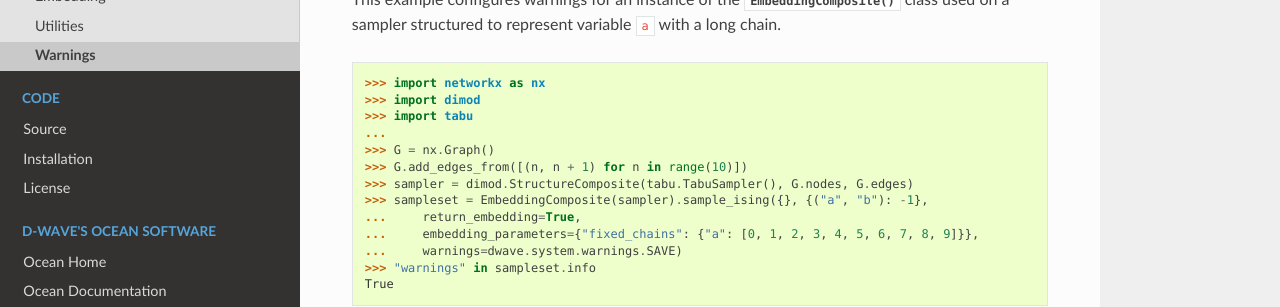
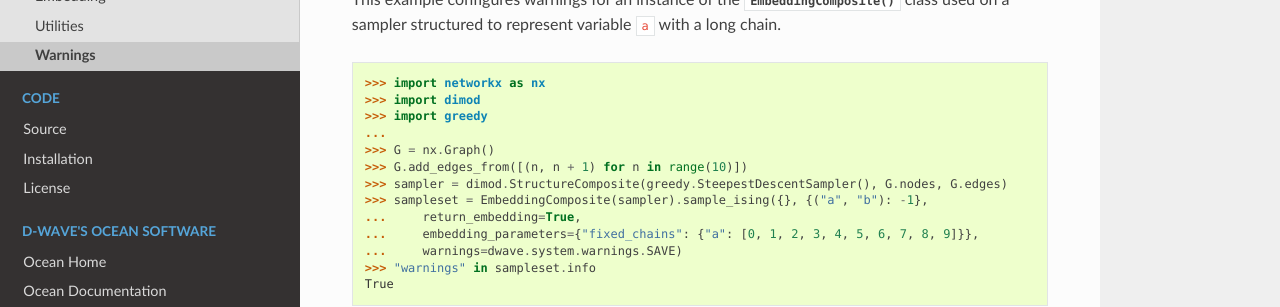
Before and after one commit to dwavesystems/dwave-system, a Sphinx documentation site: the page built from docs/reference/warnings.rst, in a window 1280 px wide and 900 px high. Shown: the part 244-551 px from the top of the window. Built offline with Sphinx 7.4.7 and the Read the Docs theme 2.0.0, drawn with Linux system fonts in a browser that asks for light colours; the version number could not be read and is left out.

Commit message:
implement review: replace tabu by greedy everywhere

```diff
--- a/docs/reference/warnings.rst
+++ b/docs/reference/warnings.rst
@@ -13,11 +13,11 @@ structured to represent variable ``a`` with a long chain.
 
 >>> import networkx as nx
 >>> import dimod
->>> import tabu
+>>> import greedy
 ...
 >>> G = nx.Graph()
 >>> G.add_edges_from([(n, n + 1) for n in range(10)])
->>> sampler = dimod.StructureComposite(tabu.TabuSampler(), G.nodes, G.edges)
+>>> sampler = dimod.StructureComposite(greedy.SteepestDescentSampler(), G.nodes, G.edges)
 >>> sampleset = EmbeddingComposite(sampler).sample_ising({}, {("a", "b"): -1},
 ...     return_embedding=True,
 ...     embedding_parameters={"fixed_chains": {"a": [0, 1, 2, 3, 4, 5, 6, 7, 8, 9]}},
--- a/requirements.txt
+++ b/requirements.txt
@@ -5,7 +5,7 @@ dwave-preprocessing==0.4.0
 dwave-cloud-client==0.10.0
 dwave-networkx==0.8.10
 dwave-drivers==0.4.4
-dwave-tabu==0.4.4
+dwave-greedy
 homebase==1.0.1
 minorminer==0.2.8.post1
 numpy==1.20.0; python_version < "3.10"
```
Also changed, not shown: 1 other file.
